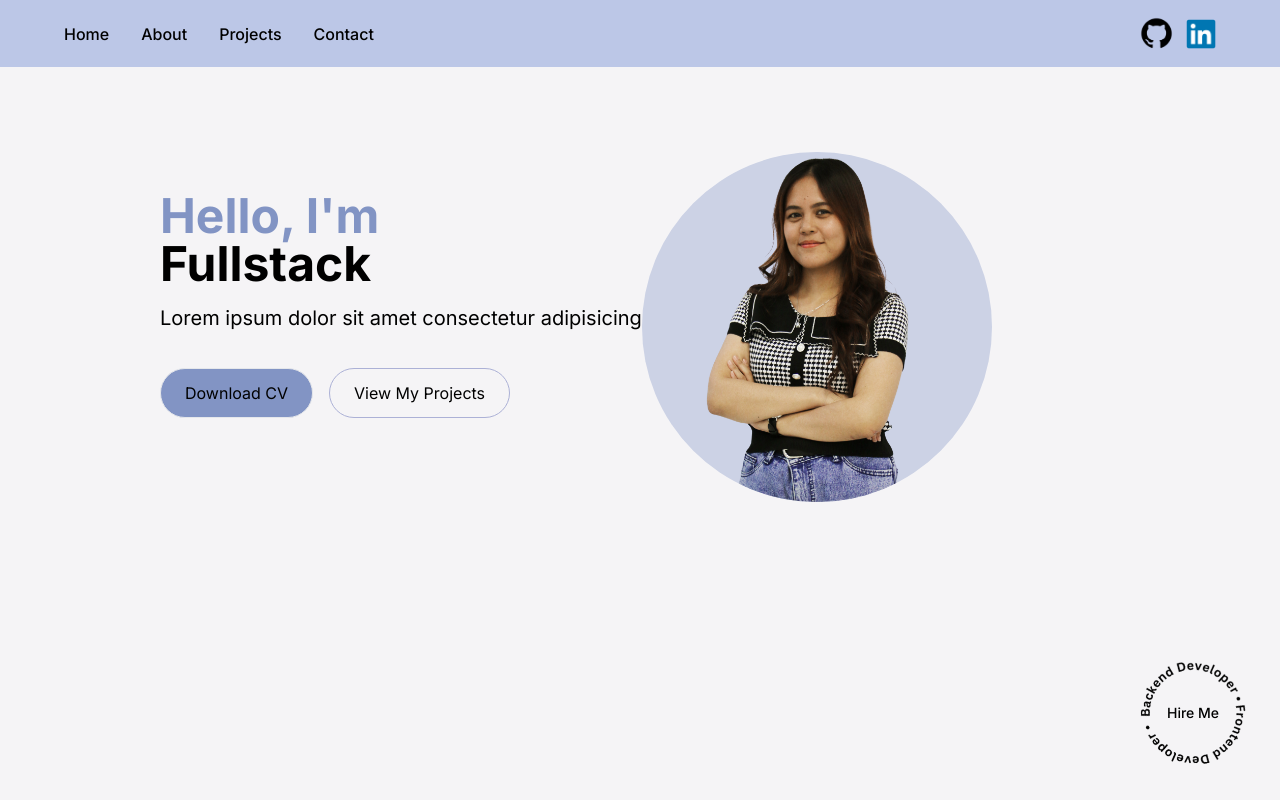
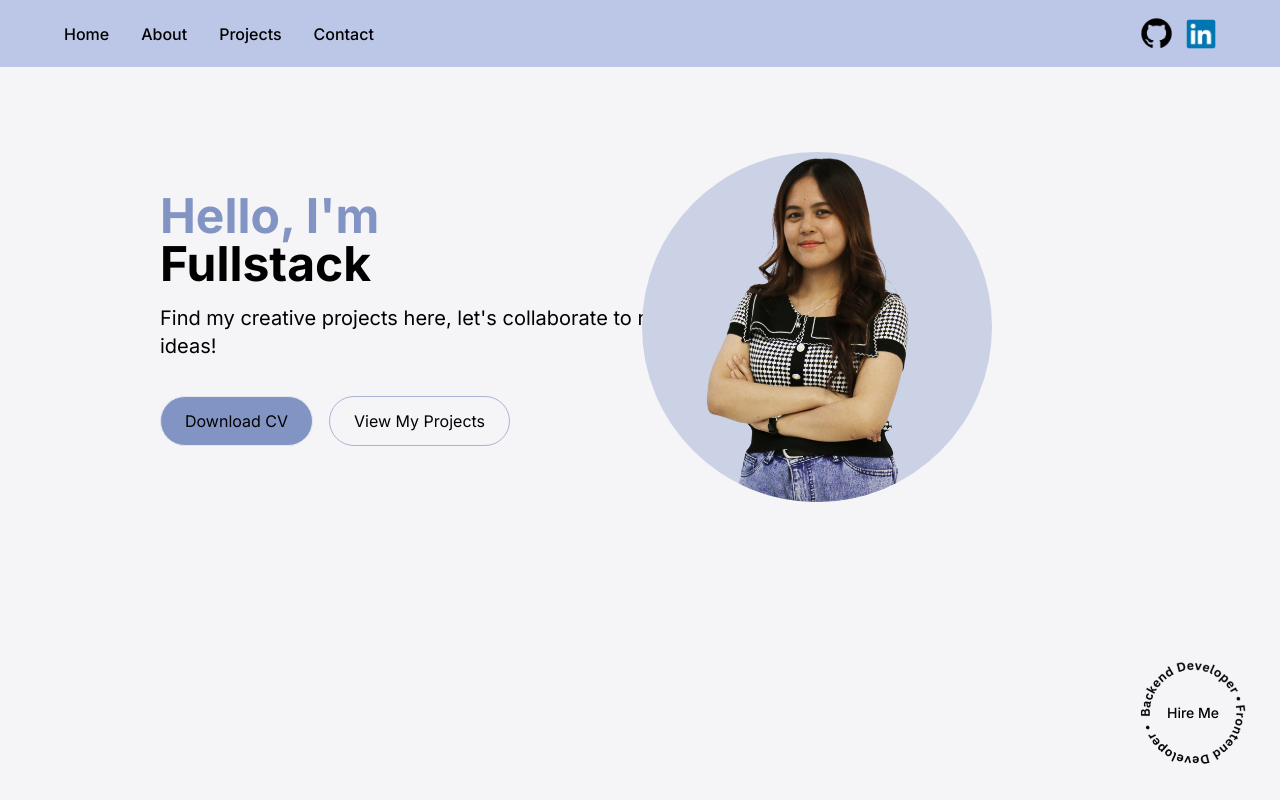
Before and after one commit to tanyaardhia/web_portofolio, a Next.js app in the folder my-porto/: page / in a window 1280 px wide. Shown: the top 800 px of the page. Built offline with nearby package versions, Linux system fonts and the light colour scheme.

Commit message:
fix: home

```diff
--- a/my-porto/src/app/page.tsx
+++ b/my-porto/src/app/page.tsx
@@ -3,17 +3,24 @@ import Image from "next/image";
 import React from "react";
 import { TypeAnimation } from "react-type-animation";
 import HireMe from "@/components/HireMe";
+import Link from "next/link";
 
 export default function Home() {
+  // Function to handle CV download
+  const handleDownloadCV = () => {
+    // Mendapatkan URL dari file CV
+    const cvURL = "/CV_TanyaArdhiaPramesti.pdf";
+    // Membuka tautan baru untuk mendownload file CV
+    window.open(cvURL);
+  };
+
   return (
     <div>
       <section className="relative h-screen bg-[#F5F4F6] sm:bg-[#F5F4F6]">
         <div className="grid grid-cols-1 md:col-span-2 sm:grid-cols-12 pt-4 pb-4">
           <div className="col-span-7 place-self-center text-center sm:text-left container mt-24 xl:ml-28 mx-auto py-4 px-12">
             <h1 className="mb-4 lg:mt-16 text-4xl sm:text-5xl lg:text-5xl font-bold">
-              <span className="text-[#8294C4] bg-clip-text">
-                Hello, I'm{" "}
-              </span>
+              <span className="text-[#8294C4] bg-clip-text">Hello, I'm </span>
               <br />
               <TypeAnimation
                 sequence={[
@@ -32,14 +39,19 @@ export default function Home() {
               />
             </h1>
             <p className="text-base sm:text-lg lf:text-xl mb-6 lg:text-xl">
-              Lorem ipsum dolor sit amet consectetur adipisicing elit.
+            Find my creative projects here, let's collaborate to realize great ideas!
             </p>
             <div>
-              <button className="px-6 py-3 w-full  sm:w-fit rounded-full mr-4 border-[1px] bg-[#8294C4] hover:bg-[#ccd2e5]">
-                Download CV
+              <button
+                className="px-6 py-3 w-full  sm:w-fit rounded-full mr-4 border-[1px] bg-[#8294C4] hover:bg-[#ccd2e5]"
+                onClick={handleDownloadCV}
+              >
+                <p> Download CV</p>
               </button>
               <button className="px-6 py-3 w-full sm:w-fit rounded-full bg-transparent hover:bg-[#ccd2e5] border-[1px] border-[#ACB1D6] mt-3">
-                View My Projects
+                <Link href="/Projects">
+                  <p>View My Projects</p>
+                </Link>
               </button>
             </div>
           </div>
```
Also changed, not shown: 1 other file (tests, documents, lock files or other folders).
